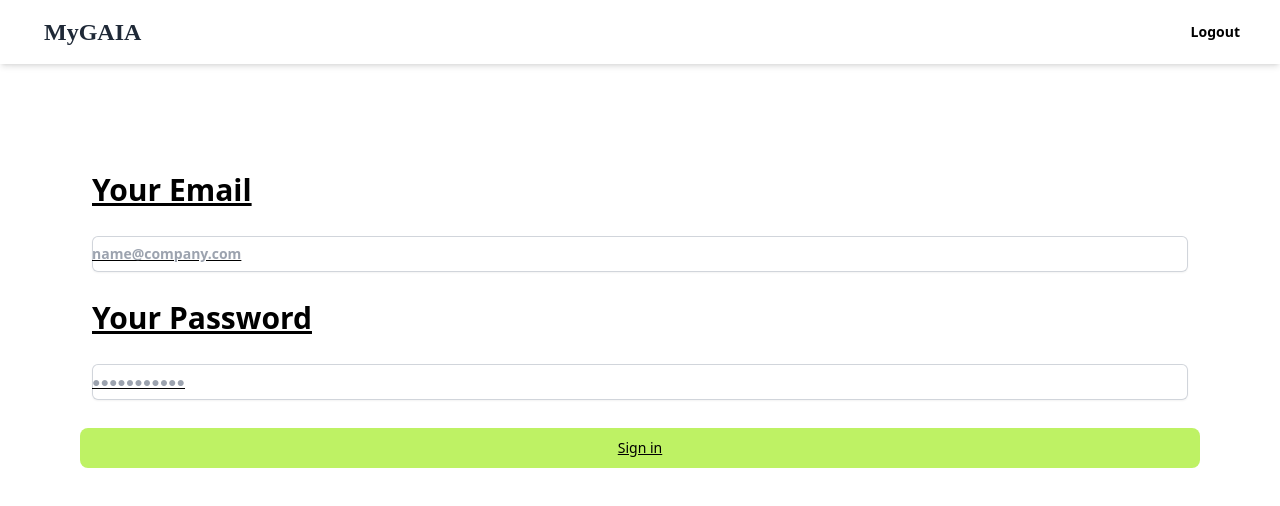
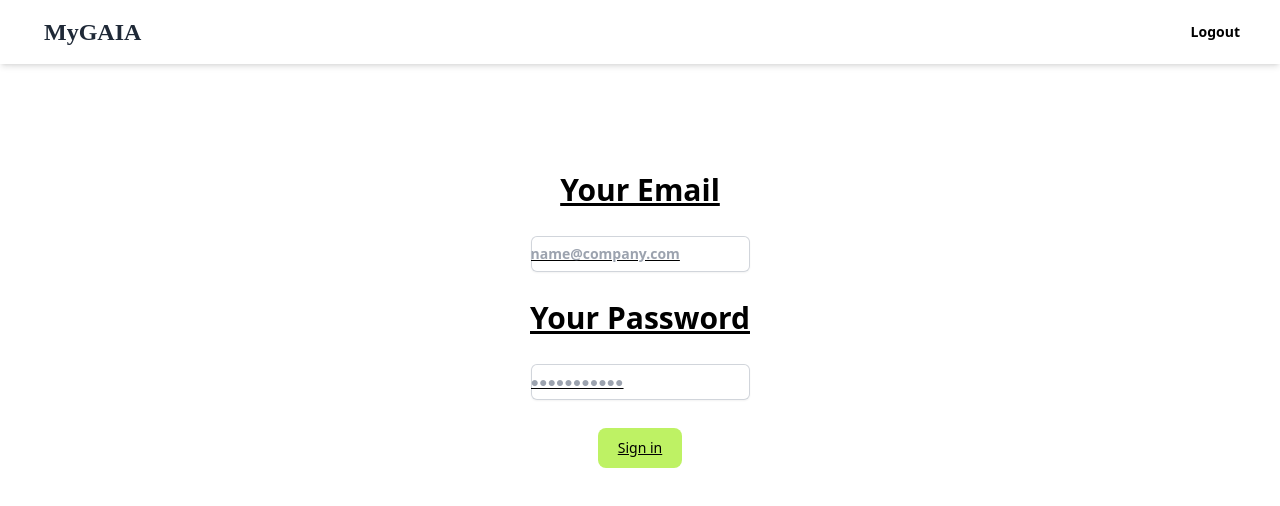
Before and after one commit to Giorgio-g97/cupstone_fe, a React (Create React App) app: page / in a window 1280 px wide. Shown: the top 506 px of the page. Built offline with nearby package versions, Linux system fonts and the light colour scheme; the HTML template or start-up script is replaced by a standard one.

Commit message:
fix css login

```diff
--- a/src/pages/Login.js
+++ b/src/pages/Login.js
@@ -51,8 +51,8 @@ const Login = () => {
   //  }
 
   return (
-    <div className="mt-20 grid grid-cols-1 sm:grid-cols-2 h-screen w-full">
-      <form onSubmit={onSubmit} className="w-screen p-20 flex flex-col gap-1">
+    <div className="mt-20 flex justify-center  h-screen w-full">
+      <form onSubmit={onSubmit} className="w-[450px] items-center p-20 flex flex-col gap-1">
         <label className="m-3">Your Email</label>
         <input
           className="sm: text-sm m-3 block w-100 rounded-md border-0 py-1.5 text-gray-900 shadow-sm ring-1 ring-inset ring-gray-300 placeholder:text-gray-400 focus:ring-2 focus:ring-inset focus:ring-lime-300 sm:text-md sm:leading-6"
```
